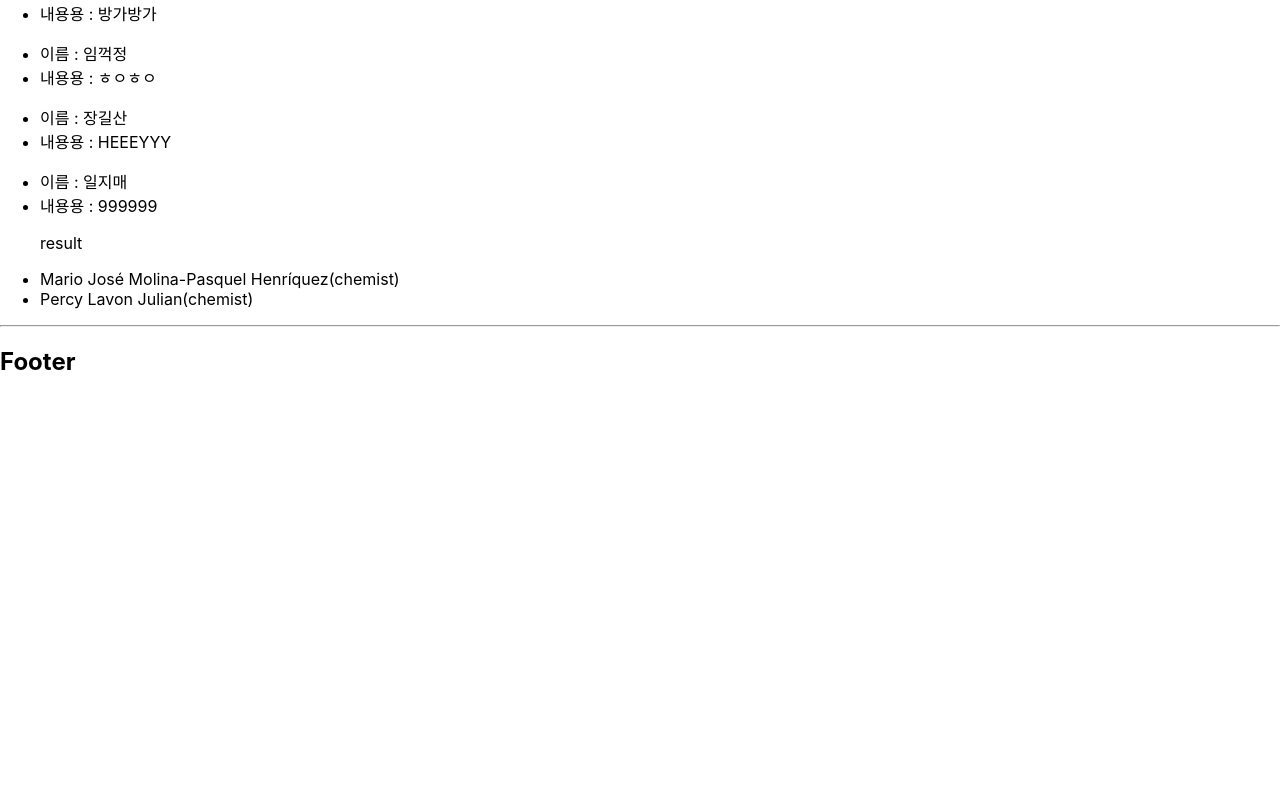
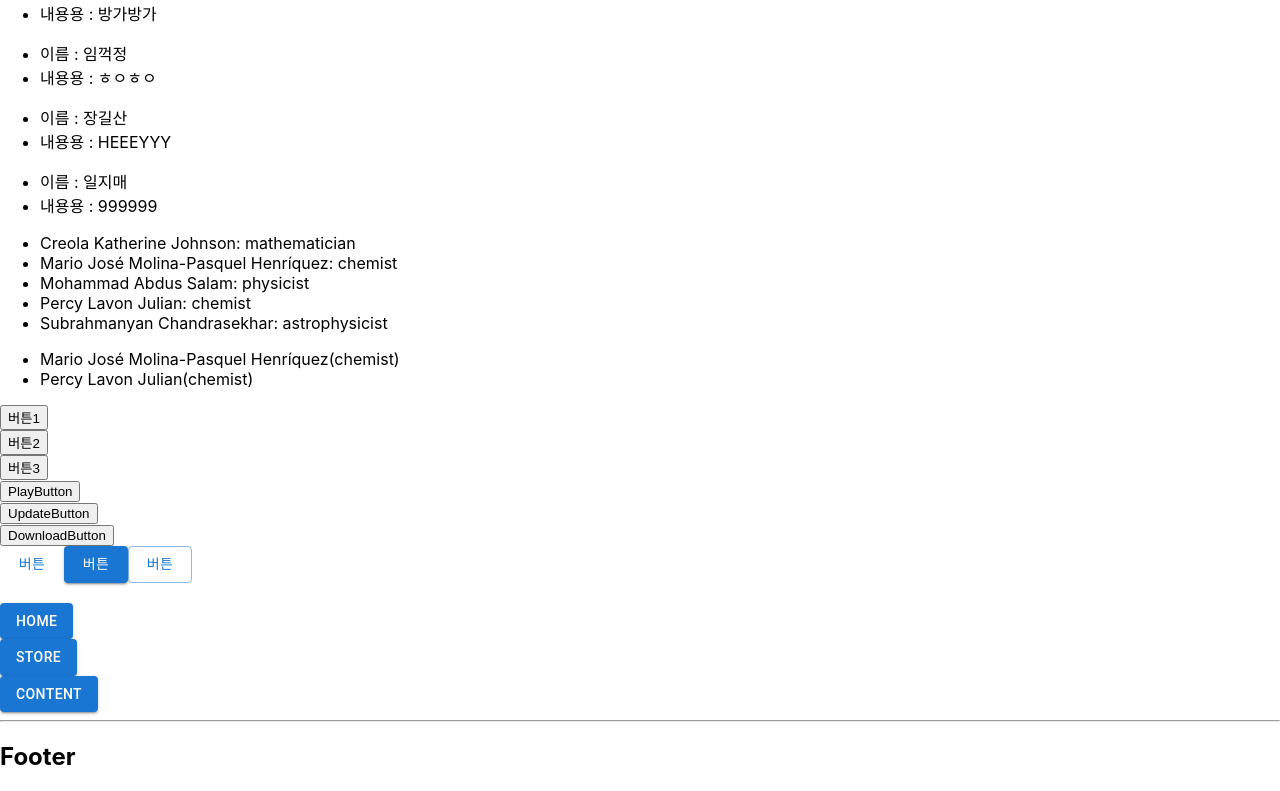
Before and after one commit to OneBigStar/2025_React01, a React (Create React App) app: page / in a window 1280 px wide. Shown: the part 1093-1884 px from the top of the page. Before the commit the page ends 1489 px from the top, so only its background shows below. Built offline with nearby package versions, Linux system fonts and the light colour scheme.

Commit message:
0516-05 event 처리-1

```diff
--- a/package.json
+++ b/package.json
@@ -3,6 +3,9 @@
   "version": "0.1.0",
   "private": true,
   "dependencies": {
+    "@emotion/react": "^11.14.0",
+    "@emotion/styled": "^11.14.0",
+    "@mui/material": "^7.1.0",
     "@testing-library/dom": "^10.4.0",
     "@testing-library/jest-dom": "^6.6.3",
     "@testing-library/react": "^16.3.0",
--- a/src/pages/step02/Main.jsx
+++ b/src/pages/step02/Main.jsx
@@ -4,6 +4,10 @@
 import CommentList from "../step04/CommentList";
 import TextList1 from "../step07/TextList1";
 import TextList2 from "../step07/TextList2";
+import Event01 from "../step08/Event01";
+import Event02 from "../step08/Event02";
+import Event03 from "../step08/Event03";
+import Event04 from "../step08/Event04";
 import Counter from "./Counter";
 
 function Main(props){
@@ -18,6 +22,10 @@
             <CommentList />
             <TextList1 />
             <TextList2 />
+            <Event01 />
+            <Event02 />
+            <Event03 />
+            <Event04 />
         </main>
     );
 };
--- a/src/pages/step07/TextList1.jsx
+++ b/src/pages/step07/TextList1.jsx
@@ -13,7 +13,7 @@
     })
     return (
         <ul>
-            result
+            {result}
         </ul>
     )
 }
--- /dev/null
+++ b/src/pages/step08/Btn.jsx
@@ -0,0 +1,53 @@
+import { Button } from "@mui/material";
+
+/* 선언식
+export default function Btn({name}){
+    return (
+        <Button variant="contained"
+        onClick={()=>{console.log(name)}}>{name}
+        </Button>
+    );
+}
+*/
+
+/* 표현식 - {} 는 return이 있어야함. 보통 여러줄일때 사용
+const Btn= ({name}) => {
+    return <Button variant="contained"
+             onClick={()=>{console.log(name)}}>{name +"!!"}
+           </Button>
+};
+*/
+
+/* () 사용 시, return 생략 보통 한줄에만 적합
+const Btn= ({name}) => (
+    <Button variant="contained"
+        onClick={()=>{console.log(name)}}>{name +"&&"}
+    </Button>
+);
+*/
+
+/*
+const Btn= ({name}) => (
+    <Button variant="contained"
+        onMouseEnter={()=>{console.log(name, "onMouseEnter")}}
+        onMouseLeave={()=>{console.log(name, "onMouseLeave")}}
+        onMouseOver={()=>{console.log(name, "onMouseOver")}}
+        onMouseOut={()=>{console.log(name, "onMouseOut")}}
+    >{name}
+    </Button>
+);
+*/
+
+const handleEvent= (name, e) => (
+    console.log(name, e)
+);
+
+// e : 이벤트 객체를 뜻한다.
+const Btn = ({name})=>(
+    <Button variant="contained"
+        onClick={(e)=>handleEvent(name, e)}>{name}</Button>
+);
+
+
+
+export default Btn;
--- /dev/null
+++ b/src/pages/step08/Event01.jsx
@@ -0,0 +1,18 @@
+export default function Event01(){
+    // 사용자 정의 함수 (이벤트 핸들러)
+    function handlerClick(){
+        alert("버튼1 클릭");
+    }
+    return(
+        <>
+        {/* 자바 스크립트 함수 호출 (이벤트 핸들러 호출) */}
+            <button onClick={handlerClick}>버튼1</button><br/>
+        {/* 자바 스크립트 함수 생생성 */}
+            <button onClick={function handlerClick2(){alert("버튼2 클릭");}}>버튼2</button><br/>
+            <button onClick={()=>{
+                alert("버튼3 클릭");
+            }}>버튼3</button><br/>
+
+        </>
+    );
+}
--- /dev/null
+++ b/src/pages/step08/Event02.jsx
@@ -0,0 +1,18 @@
+// children은 React 컴포넌트의 특수한 props.
+// 시작 태그와 끝태그 사이의 글자를 말한다.
+function AlertButton({message, children}){
+    return (
+        <button onClick={()=>{alert(message)}}>{children}</button>
+    );
+}
+
+
+export default function Event02(){
+    return (
+        <div>
+            <AlertButton message="play">PlayButton</AlertButton><br />
+            <AlertButton message="update">UpdateButton</AlertButton><br />
+            <AlertButton message="download">DownloadButton</AlertButton><br />
+        </div>
+    );
+}
--- /dev/null
+++ b/src/pages/step08/Event03.jsx
@@ -0,0 +1,15 @@
+import { Button } from "@mui/material";
+
+// 선언식
+export default function Event03(){
+    function handleClick(){
+        console.log("event1");
+    }
+    return (
+        <>
+            <Button variant="text" onClick={handleClick}>버튼</Button>
+            <Button variant="contained" onClick={()=>{console.log("event2")}}>버튼</Button>
+            <Button variant="outlined">버튼</Button>
+        </>
+    );
+}
--- /dev/null
+++ b/src/pages/step08/Event04.jsx
@@ -0,0 +1,12 @@
+import Btn from "./Btn";
+
+export default function Event04(){
+    return (
+        <div>
+            <br />
+            <Btn name={'Home'} /><br />
+            <Btn name={'Store'} /><br />
+            <Btn name={'Content'} /><br />
+        </div>
+    );
+}
```
Also changed, not shown: 1 other file (tests, documents, lock files or other folders).
